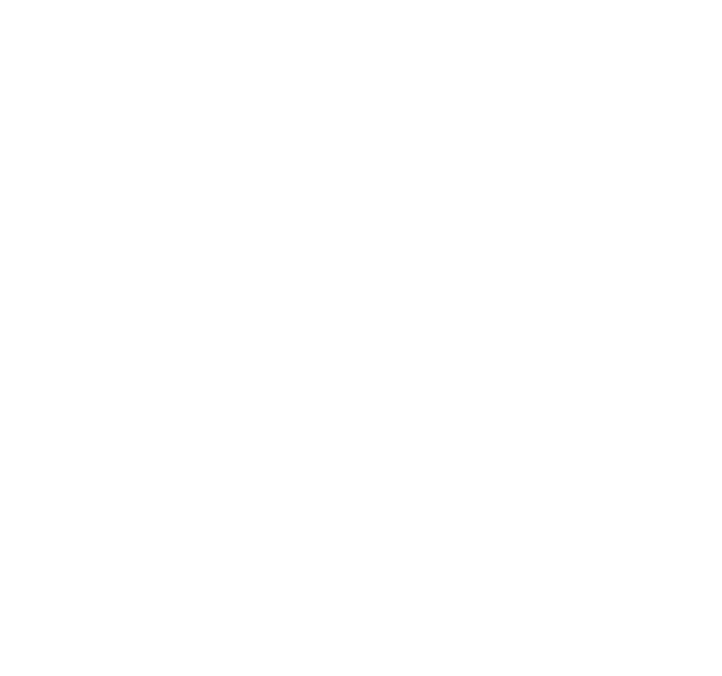
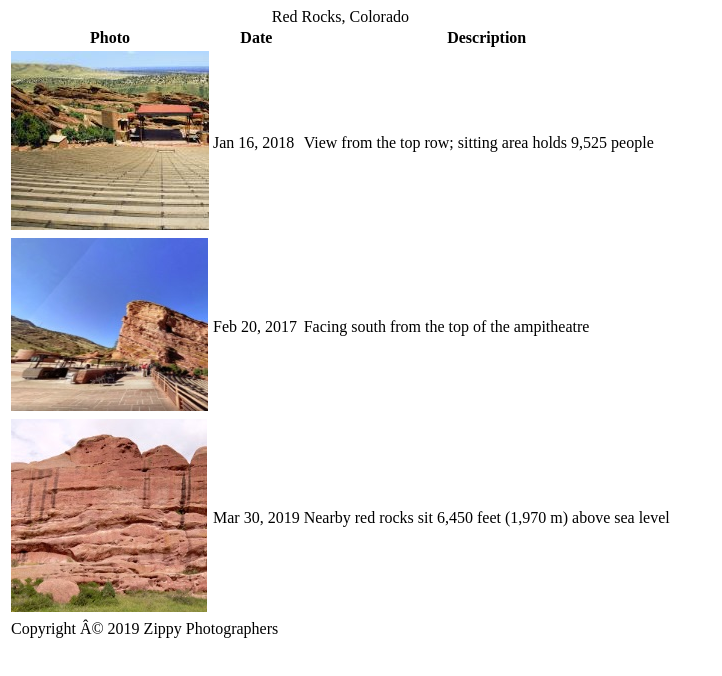
Before and after one commit to MehakKambo/Photo-Gallery, a plain HTML site: page index.html in a window 1280 px wide. Shown: the whole page, without its empty margins (0-722 px from the left). Drawn offline with Linux system fonts and the light colour scheme.

Commit message:
Finish project

```diff
--- a/index.html
+++ b/index.html
@@ -1,4 +1,35 @@
 <!DOCTYPE html>
 <html lang="en">
-
+    <head>
+        <meta charset="UTF -8">
+        <title>Photo Gallery</title>
+    </head>
+    <body>
+        <table>
+            <caption>Red Rocks, Colorado</caption>
+            <tr>
+                <th>Photo</th>
+                <th>Date</th>
+                <th>Description</th>
+            </tr>
+            <tr>
+                 <td><img src="vacation1.jpg" alt="Top Row"></td>
+                 <td>Jan 16, 2018</td>
+                 <td>View from the top row; sitting area holds  9,525 people</td>
+            </tr>
+            <tr>
+                <td><img src="vacation2.jpg" alt="Facing south"></td>
+                <td>Feb 20, 2017</td>
+                <td>Facing south from the top of the ampitheatre</td>
+            </tr>
+            <tr>
+                <td><img src="vacation3.jpg" alt="red rocks"></td>
+                <td>Mar 30, 2019</td>
+                <td>Nearby red rocks sit 6,450 feet (1,970 m) above sea level</td>
+            </tr>
+            <tr>
+                <td colspan="3">Copyright © 2019 Zippy Photographers</td>
+            </tr>
+        </table>
+    </body>
 </html>
```
